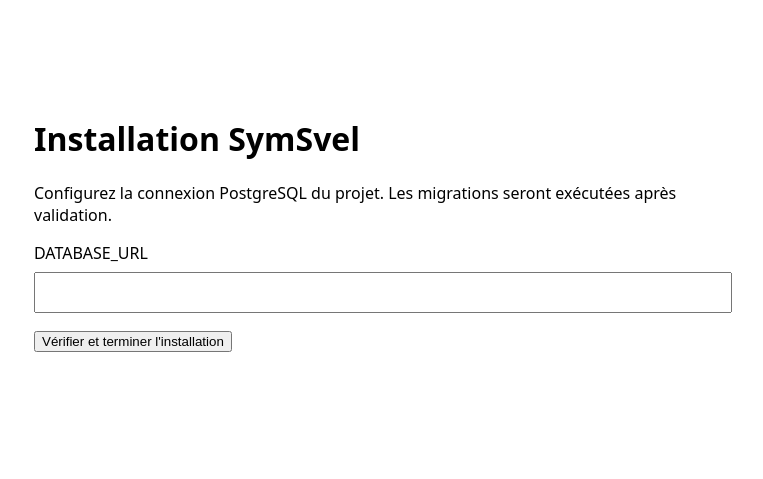
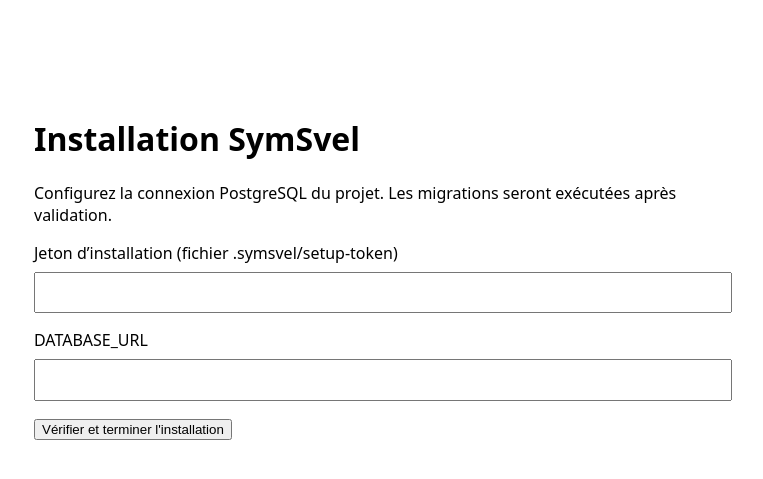
Before and after one commit to Symsvel-Framework/symsvel-back, a Symfony app: template templates/setup/index.html.twig in a window 1280 px wide. Shown: the top 479 px of the page, without its empty margins (270-1033 px from the left). Run offline with Twig, Linux system fonts and the light colour scheme; the template is opened without the code that fills it, so the values that code supplies are empty; some libraries are stand-ins or nearby versions.

Commit message:
feat: require one-time setup token in Twig installation form

```diff
--- a/templates/setup/index.html.twig
+++ b/templates/setup/index.html.twig
@@ -7,6 +7,8 @@
   {% for message in app.flashes('setup_error') %}<p role="alert">{{ message }}</p>{% endfor %}
   <form method="post">
     <input type="hidden" name="_token" value="{{ csrf_token('symsvel_setup') }}">
+    <label for="setup_token">Jeton d’installation (fichier .symsvel/setup-token)</label>
+    <input id="setup_token" name="setup_token" type="password" required autocomplete="off" style="display:block;width:100%;padding:.7rem;margin:.5rem 0 1rem">
     <label for="database_url">DATABASE_URL</label>
     <input id="database_url" name="database_url" type="password" required autocomplete="off" style="display:block;width:100%;padding:.7rem;margin:.5rem 0 1rem">
     <button type="submit">Vérifier et terminer l'installation</button>
```
